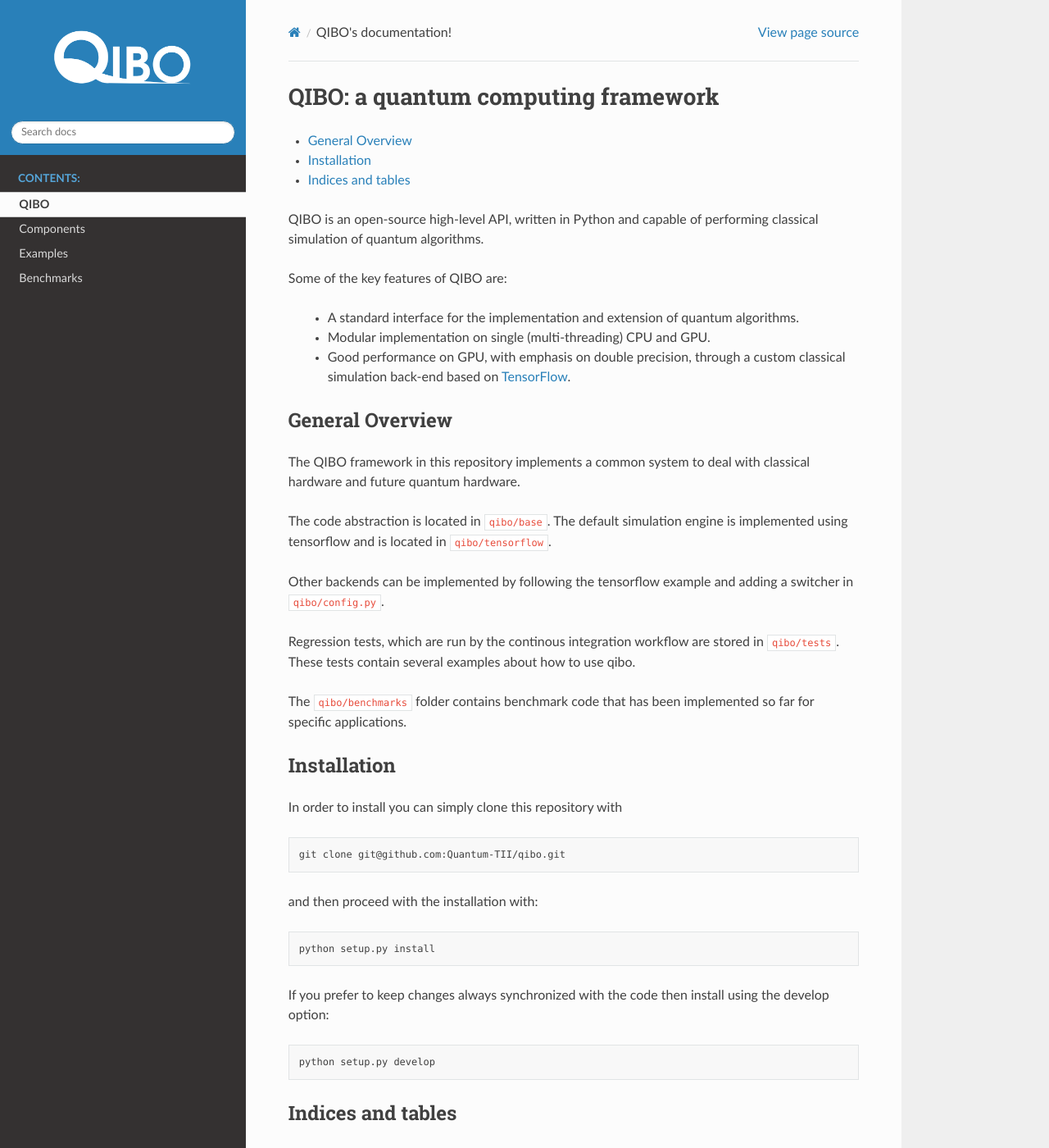
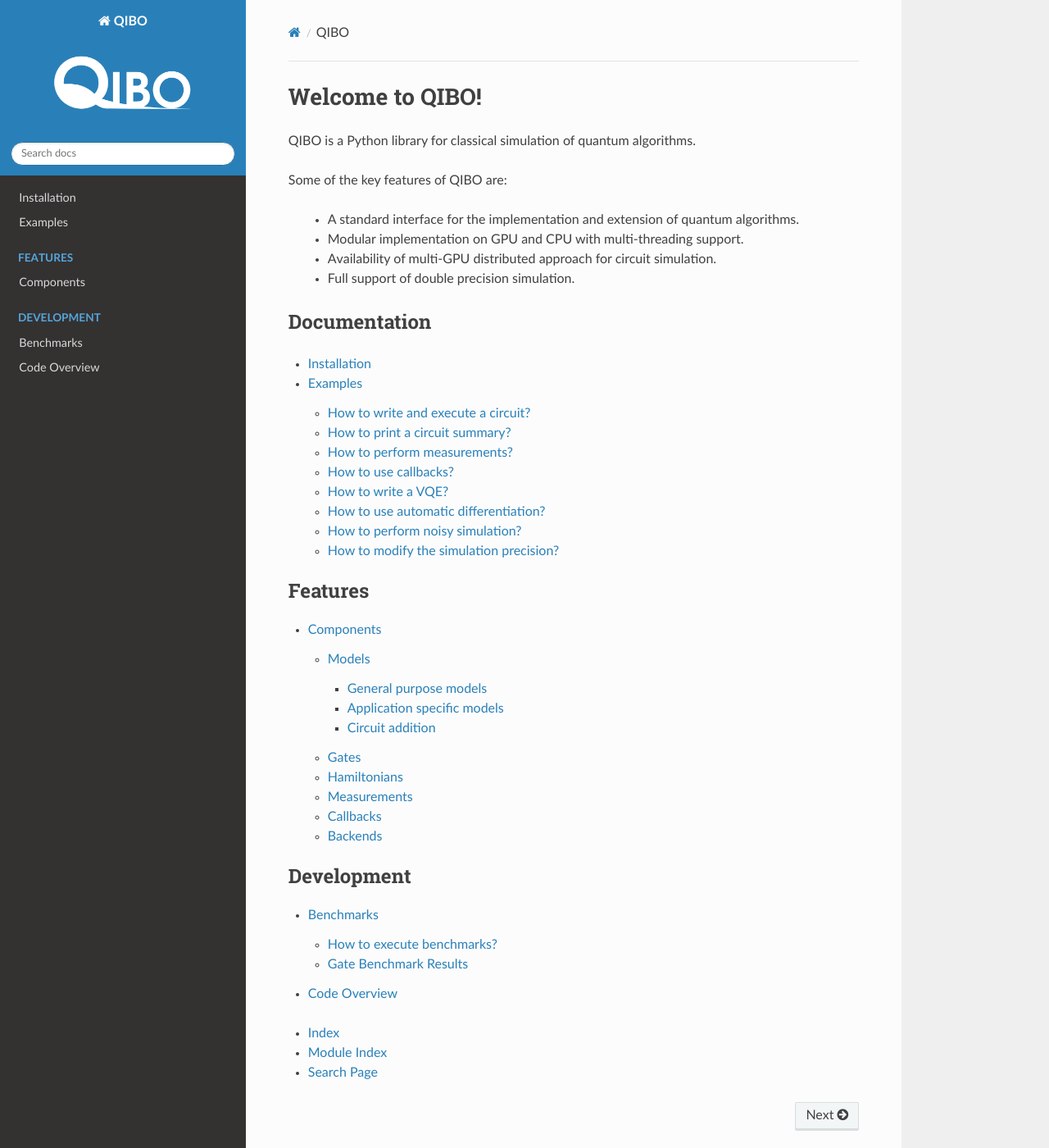
Before and after one commit to qiboteam/qibo, a Sphinx documentation site: the page built from doc/source/index.rst, in a window 1280 px wide and 1400 px high. Shown: the whole window at 82% size. Built offline with Sphinx 7.4.7 and the Read the Docs theme 2.0.0, drawn with Linux system fonts in a browser that asks for light colours; some of the changed text lies outside the part shown.

Commit message:
updating sphinx

```diff
--- a/doc/source/conf.py
+++ b/doc/source/conf.py
@@ -21,8 +21,8 @@
 # -- Project information -----------------------------------------------------
 
 project = "QIBO"
-copyright = "2020, TII-Qilimanjaro"
-author = "TII-Qilimanjaro team"
+copyright = "2020 by Quantum-TII team"
+author = "Quantum-TII team"
 
 # The full version, including alpha/beta/rc tags
 release = qibo.__version__
@@ -100,6 +100,4 @@
 
 html_logo = "logo.png"
 
-html_theme_options = {
-    'logo_only': True,
-}
+html_show_sourcelink = False
--- a/doc/source/index.rst
+++ b/doc/source/index.rst
@@ -1,69 +1,43 @@
 .. title::
-      QIBO's documentation!
+      QIBO
 
-===================================
-QIBO: a quantum computing framework
-===================================
+================
+Welcome to QIBO!
+================
 
-.. contents::
-   :local:
-   :depth: 1
-
-QIBO is an open-source high-level API, written in Python and capable of performing classical simulation of quantum algorithms.
+QIBO is a Python library for classical simulation of
+quantum algorithms.
 
 Some of the key features of QIBO are:
 
       - A standard interface for the implementation and extension of quantum algorithms.
-      - Modular implementation on single (multi-threading) CPU and GPU.
-      - Good performance on GPU, with emphasis on double precision, through a custom classical simulation back-end based on `TensorFlow <https://tensorflow.org/>`_.
+      - Modular implementation on GPU and CPU with multi-threading support.
+      - Availability of multi-GPU distributed approach for circuit simulation.
+      - Full support of double precision simulation.
 
-General Overview
-================
+Documentation
+=============
 
-The QIBO framework in this repository implements a common system to deal with classical hardware and future quantum hardware.
+.. toctree::
+    :maxdepth: 2
 
-The code abstraction is located in ``qibo/base``. The default simulation engine is implemented using tensorflow and is located in ``qibo/tensorflow``.
-
-Other backends can be implemented by following the tensorflow example and adding a switcher in ``qibo/config.py``.
-
-Regression tests, which are run by the continous integration workflow are stored in ``qibo/tests``. These tests contain several examples about how to use qibo.
-
-The ``qibo/benchmarks`` folder contains benchmark code that has been implemented so far for specific applications.
-
-Installation
-============
-
-In order to install you can simply clone this repository with
-
-.. code-block:: bash
-
-      git clone git@github.com:Quantum-TII/qibo.git
-
-and then proceed with the installation with:
-
-.. code-block:: bash
-
-      python setup.py install
-
-If you prefer to keep changes always synchronized with the code then install using the develop option:
-
-.. code-block:: bash
-
-      python setup.py develop
-
-
-Indices and tables
-==================
+    installation
+    examples
 
 .. toctree::
     :maxdepth: 3
     :glob:
-    :caption: Contents:
+    :caption: Features
 
-    QIBO<self>
     qibo
-    examples
+
+.. toctree::
+    :maxdepth: 2
+    :caption: Development
+
     benchmarks
+    general
+
 
 * :ref:`genindex`
 * :ref:`modindex`
```
Also changed, not shown: doc/source/general.rst (added, +12 -0 lines), doc/source/installation.rst (added, +20 -0 lines).
